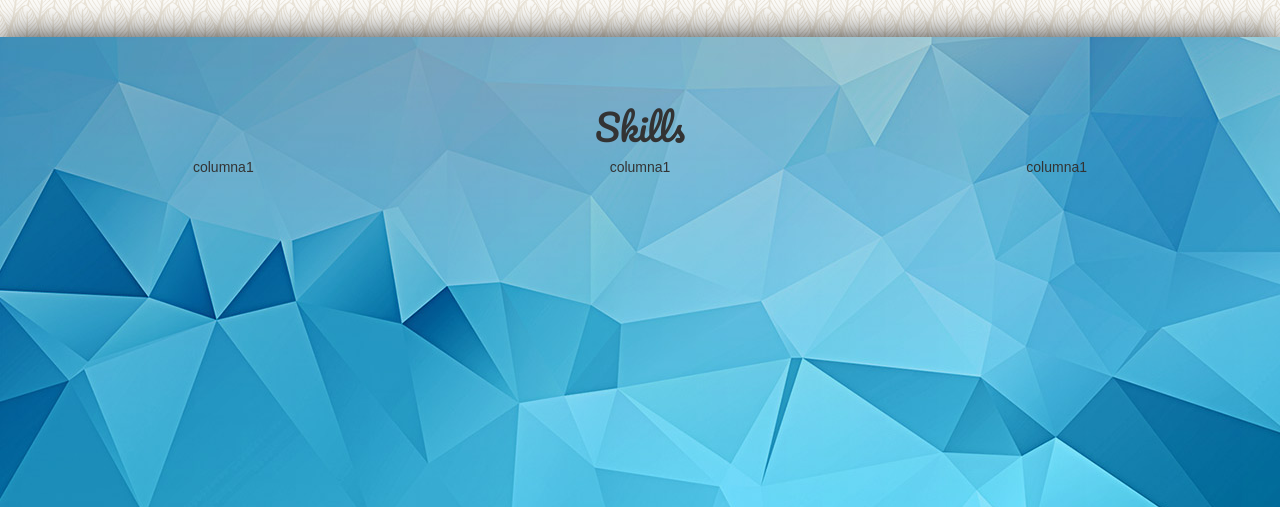
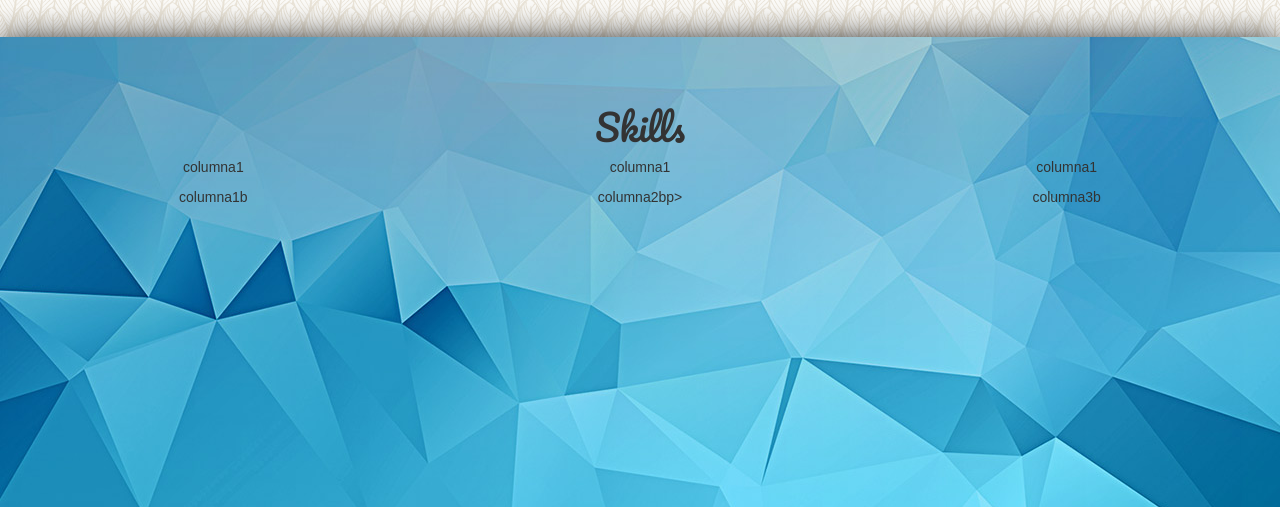
Before and after one commit to IsaacRios/CV, a plain HTML site: page index.html in a window 1280 px wide. Shown: the part 593-1100 px from the top of the page. Drawn offline with nearby package versions, Linux system fonts and the light colour scheme.

Commit message:
3columnas 2filas

```diff
--- a/index.html
+++ b/index.html
@@ -135,7 +135,7 @@
 		<section>
 			<div class="container-fluid center-block text-center" id="section2" data-type="parallax_section" data-speed="5">
 			<h1 class="pacifico">Skills</h1>
-				<div class="row container-fluid">
+				<div class="row">
 					<div class="col-lg-4 col-md-4 col-sm-4">
 						<p>columna1</p>
 					</div>
@@ -144,6 +144,17 @@
 					</div>
 					<div class="col-lg-4 col-md-4 col-sm-4">
 						<p>columna1</p>
+					</div>
+				</div>
+				<div class="row">
+					<div class="col-lg-4 col-md-4 col-sm-4">
+						<p>columna1b</p>
+					</div>
+					<div class="col-lg-4 col-md-4 col-sm-4">
+						<p>columna2bp>
+					</div>
+					<div class="col-lg-4 col-md-4 col-sm-4">
+						<p>columna3b</p>
 					</div>
 				</div>
 			</div>
```
